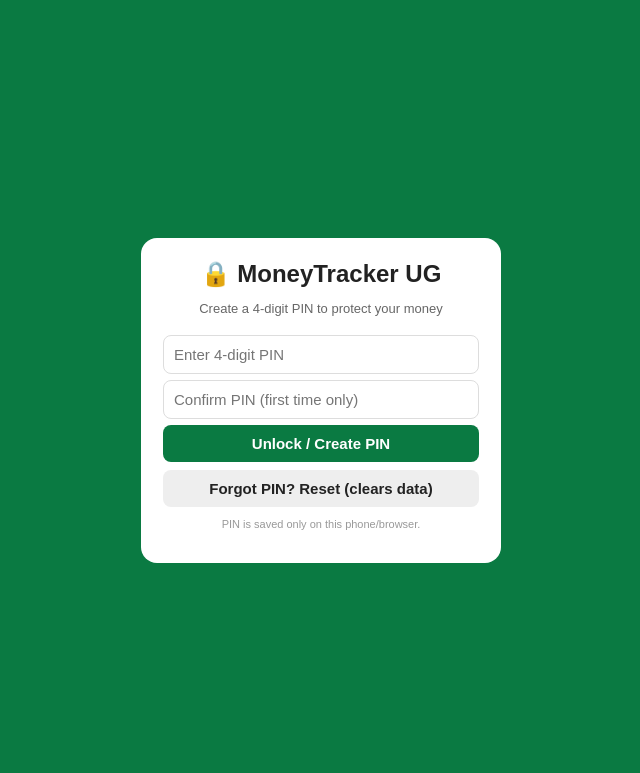
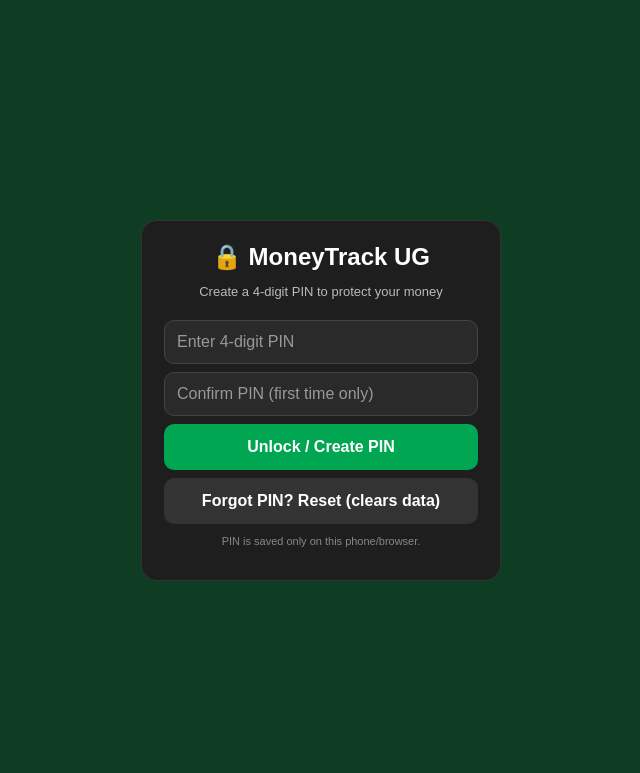
Before and after one commit to joy-sanctus/daily-tracker, a plain HTML site: page index.html in a window 1280 px wide. Shown: the top 773 px of the page, without its empty margins (319-959 px from the left). Drawn offline with Linux system fonts and the light colour scheme.

Commit message:
Update index.html

```diff
--- a/index.html
+++ b/index.html
@@ -3,106 +3,134 @@
 <head>
 <meta charset="UTF-8">
 <meta name="viewport" content="width=device-width, initial-scale=1.0">
-<title>MoneyTracker UG</title>
+<title>MoneyTrack UG</title>
 <style>
-*{box-sizing:border-box} body{font-family:Arial,sans-serif;background:#f2f4f7;margin:0;padding:12px;color:#222}
-h1{text-align:center;color:#0a7a42;margin:6px 0 2px} p.sub{text-align:center;color:#666;margin:0 0 12px;font-size:13px}
-.card{background:#fff;border-radius:12px;padding:14px;margin-bottom:12px;box-shadow:0 2px 8px rgba(0,0,0,.06)}
+*{box-sizing:border-box} body{font-family:Arial,sans-serif;background:#121212;margin:0;padding:12px;color:#e8e8e8}
+.top{background:#0f3d24;border-radius:14px;padding:16px;text-align:center;margin-bottom:12px;border:1px solid #1e5a37}
+.top h1{margin:0;font-size:26px;color:#fff;letter-spacing:.3px}
+.top p{margin:6px 0 0;color:#b8e6c8;font-size:13px;line-height:1.4}
+.card{background:#1e1e1e;border:1px solid #333;border-radius:14px;padding:14px;margin-bottom:12px}
 .row{display:flex;gap:8px;flex-wrap:wrap} .row>*{flex:1;min-width:120px}
-input,select,button{width:100%;padding:10px;border-radius:8px;border:1px solid #ddd;font-size:15px;margin-top:6px}
-button{background:#0a7a42;color:#fff;border:none;font-weight:bold;cursor:pointer}
-button.secondary{background:#eee;color:#222} button.danger{background:#c0392b}
-button.small{padding:7px;font-size:13px}
-.summary{display:flex;gap:8px;text-align:center} .summary div{flex:1;background:#f8f9fa;border-radius:10px;padding:10px}
-.summary b{font-size:18px;display:block} .inc{color:#0a7a42} .exp{color:#c0392b}
-.bar-row{display:flex;align-items:center;gap:8px;margin:6px 0;font-size:13px}
-.bar-row span:first-child{width:110px;white-space:nowrap;overflow:hidden;text-overflow:ellipsis}
-.bar{flex:1;background:#eee;height:18px;border-radius:10px;overflow:hidden} .bar i{display:block;height:100%;background:#ff7a00}
-table{width:100%;border-collapse:collapse;font-size:13px} th,td{padding:8px;border-bottom:1px solid #eee;text-align:left}
-.badge{padding:3px 8px;border-radius:20px;font-size:11px;color:#fff} .badge.Income{background:#0a7a42} .badge.Expense{background:#c0392b}
-#lockScreen{position:fixed;inset:0;background:#0a7a42;display:flex;align-items:center;justify-content:center;z-index:99;padding:16px}
-#lockBox{background:#fff;border-radius:16px;padding:22px;width:100%;max-width:360px;text-align:center}
-#lockBox h2{margin:0 0 6px} #lockBox p{color:#666;font-size:13px}
+input,select,button{width:100%;padding:12px;border-radius:10px;border:1px solid #444;font-size:16px;margin-top:8px;background:#2a2a2a;color:#fff}
+input::placeholder{color:#999}
+select option{background:#2a2a2a}
+button{background:#00a651;color:#fff;border:none;font-weight:bold;cursor:pointer;font-size:16px;padding:14px}
+button.secondary{background:#333;color:#fff} button.danger{background:#c0392b} button.small{padding:9px;font-size:13px}
+label{font-size:13px;color:#bbb}
+.summary{display:flex;gap:8px;text-align:center} .summary div{flex:1;background:#2a2a2a;border-radius:12px;padding:12px;border:1px solid #333}
+.summary b{font-size:20px;display:block} .inc{color:#2ecc71} .exp{color:#ff6b6b} .bal{color:#ffd93d}
+.bar-row{display:flex;align-items:center;gap:8px;margin:7px 0;font-size:13px}
+.bar-row span:first-child{width:110px;white-space:nowrap;overflow:hidden;text-overflow:ellipsis;color:#ddd}
+.bar{flex:1;background:#333;height:20px;border-radius:10px;overflow:hidden} .bar i{display:block;height:100%;background:#ff9500}
+table{width:100%;border-collapse:collapse;font-size:13px} th,td{padding:9px;border-bottom:1px solid #333;text-align:left}
+.badge{padding:4px 9px;border-radius:20px;font-size:11px;color:#fff} .badge.Income{background:#00a651} .badge.Expense{background:#c0392b}
+#lockScreen{position:fixed;inset:0;background:#0f3d24;display:flex;align-items:center;justify-content:center;z-index:99;padding:16px}
+#lockBox{background:#1e1e1e;border:1px solid #333;border-radius:16px;padding:22px;width:100%;max-width:360px;text-align:center;color:#fff}
+#lockBox h2{margin:0 0 6px} #lockBox p{color:#bbb;font-size:13px}
 .hidden{display:none!important}
 .year-grid{display:grid;grid-template-columns:repeat(3,1fr);gap:8px}
-.year-grid div{background:#f8f9fa;border-radius:10px;padding:8px;font-size:12px;text-align:center}
+.year-grid div{background:#2a2a2a;border:1px solid #333;border-radius:10px;padding:9px;font-size:12px;text-align:center}
+h3{margin:0 0 8px;color:#fff}
 </style>
 </head>
 <body>
 
-<!-- LOCK SCREEN -->
 <div id="lockScreen">
   <div id="lockBox">
-    <h2>🔒 MoneyTracker UG</h2>
+    <h2>🔒 MoneyTrack UG</h2>
     <p id="lockText">Create a 4-digit PIN to protect your money</p>
     <input type="password" id="pinInput" placeholder="Enter 4-digit PIN" maxlength="4" inputmode="numeric">
     <input type="password" id="pinConfirm" placeholder="Confirm PIN (first time only)" maxlength="4" inputmode="numeric" class="hidden">
     <button onclick="handlePin()">Unlock / Create PIN</button>
     <button class="secondary" onclick="forgotPin()" style="margin-top:8px">Forgot PIN? Reset (clears data)</button>
-    <p style="font-size:11px;color:#999">PIN is saved only on this phone/browser.</p>
+    <p style="font-size:11px;color:#888">PIN is saved only on this phone/browser.</p>
   </div>
 </div>
 
 <div id="app">
-<h1>MoneyTracker UG</h1>
-<p class="sub">Daily Income & Expense • UGX • Version 3 - Password + Backup</p>
 
+<!-- TOP BAR - AS YOU ASKED -->
+<div class="top">
+  <h1>MoneyTrack UG</h1>
+  <p>Daily Income &amp; expenses. UGX. Individuals, Small businesses, SACCOs, Institutions.</p>
+</div>
+
+<!-- SUMMARY - STILL AT TOP SO YOU SEE BALANCE FAST -->
 <div class="card summary">
   <div><span>Income</span><b class="inc" id="totalInc">0</b></div>
   <div><span>Expense</span><b class="exp" id="totalExp">0</b></div>
-  <div><span>Balance</span><b id="totalBal">0</b></div>
+  <div><span>Balance</span><b class="bal" id="totalBal">0</b></div>
 </div>
 
-<div class="card">
+<!-- 1. ADD TRANSACTION - FIRST THING YOU SEE -->
+<div class="card" style="border:2px solid #00a651">
+  <h3>➕ Add Transaction</h3>
+  <input id="desc" placeholder="What is it? e.g. Sold tomatoes / Lunch">
   <div class="row">
-    <div><label>Filter Month</label><select id="filterMonth"></select></div>
-    <div><label>Filter Year</label><select id="filterYear"></select></div>
+    <div><label>Type</label><select id="type" onchange="updateCats()"><option value="Income">Income 💰</option><option value="Expense">Expense 💸</option></select></div>
+    <div><label>Category</label><select id="cat"></select></div>
   </div>
   <div class="row">
-    <button onclick="exportCSV()">Export Excel (CSV)</button>
+    <div><label>Amount (UGX)</label><input type="number" id="amt" placeholder="e.g. 50000" inputmode="numeric"></div>
+    <div><label>Date</label><input type="date" id="date"></div>
+  </div>
+  <button onclick="addTx()">Add Transaction</button>
+</div>
+
+<!-- 2. FILTER -->
+<div class="card">
+  <h3>Filter</h3>
+  <div class="row">
+    <div><label>Month</label><select id="filterMonth"></select></div>
+    <div><label>Year</label><select id="filterYear"></select></div>
+  </div>
+</div>
+
+<!-- 3. WHERE DID MONEY GO -->
+<div class="card">
+  <h3>Where Did Money Go?</h3>
+  <div id="bars">No expenses yet</div>
+</div>
+
+<!-- 4. YEARLY SUMMARY -->
+<div class="card">
+  <h3>Yearly Summary - <span id="yearLabel">2026</span></h3>
+  <div class="year-grid" id="yearGrid"></div>
+</div>
+
+<!-- 5. SETTINGS CATEGORIES -->
+<div class="card">
+  <h3>Settings - Categories</h3>
+  <div class="row"><input id="newCat" placeholder="New category e.g. Transport"><select id="catType"><option>Income</option><option>Expense</option></select></div>
+  <button class="secondary" onclick="addCat()" style="margin-top:6px">Add Category</button>
+  <div id="catList" style="margin-top:8px;font-size:13px;color:#bbb"></div>
+</div>
+
+<!-- 6. TRANSACTIONS -->
+<div class="card">
+  <h3>Transactions</h3>
+  <table><thead><tr><th>Date</th><th>Desc</th><th>Cat</th><th>Type</th><th>Amount</th><th></th></tr></thead><tbody id="txList"></tbody></table>
+</div>
+
+<!-- 7. TOOLS - MOVED DOWN HERE, NEXT TO CLEAR DATA AS YOU ASKED -->
+<div class="card">
+  <h3>⚙️ Tools & Backup</h3>
+  <div class="row">
+    <button class="secondary" onclick="exportCSV()">Export Excel (CSV)</button>
     <button class="secondary" onclick="downloadBackup()">⬇ Backup Data</button>
+  </div>
+  <div class="row">
     <button class="secondary" onclick="document.getElementById('restoreFile').click()">⬆ Restore Backup</button>
     <input type="file" id="restoreFile" accept=".json" class="hidden" onchange="restoreBackup(event)">
+    <button class="secondary" onclick="lockApp()">🔒 Lock App</button>
   </div>
   <div class="row">
     <button class="secondary small" onclick="changePin()">Change PIN</button>
-    <button class="secondary small" onclick="lockApp()">Lock App</button>
+    <button class="danger" onclick="clearAll()">Clear Data</button>
   </div>
+  <p style="font-size:11px;color:#888;text-align:center;margin:10px 0 0">Backup weekly: Backup Data > Send file to WhatsApp / Drive</p>
 </div>
 
-<div class="card">
-  <h3 style="margin:0 0 6px">Add Transaction</h3>
-  <input id="desc" placeholder="Description e.g. Sold tomatoes / Lunch">
-  <div class="row">
-    <select id="type" onchange="updateCats()"><option value="Income">Income</option><option value="Expense">Expense</option></select>
-    <select id="cat"></select>
-    <input type="number" id="amt" placeholder="Amount UGX">
-  </div>
-  <div class="row"><input type="date" id="date"><button onclick="addTx()">Add Transaction</button></div>
-</div>
-
-<div class="card">
-  <h3 style="margin:0 0 6px">Where Did Money Go?</h3>
-  <div id="bars">No expenses yet</div>
-</div>
-
-<div class="card">
-  <h3 style="margin:0 0 6px">Yearly Summary - <span id="yearLabel">2026</span></h3>
-  <div class="year-grid" id="yearGrid"></div>
-</div>
-
-<div class="card">
-  <h3 style="margin:0 0 6px">Settings - Categories</h3>
-  <div class="row"><input id="newCat" placeholder="New category e.g. Transport"><select id="catType"><option>Income</option><option>Expense</option></select></div>
-  <button class="secondary" onclick="addCat()" style="margin-top:6px">Add Category</button>
-  <div id="catList" style="margin-top:8px;font-size:13px"></div>
-</div>
-
-<div class="card">
-  <h3 style="margin:0 0 6px">Transactions</h3>
-  <table><thead><tr><th>Date</th><th>Desc</th><th>Cat</th><th>Type</th><th>Amount</th><th></th></tr></thead><tbody id="txList"></tbody></table>
-  <button class="danger" onclick="clearAll()" style="margin-top:10px">Clear All Data</button>
-</div>
 </div>
 
 <script>
@@ -110,19 +138,17 @@ let txs = JSON.parse(localStorage.getItem('mt_txs')||'[]');
 let cats = JSON.parse(localStorage.getItem('mt_cats')||'{"Income":["Sales","Salary","Other"],"Expense":["Food","Transport","Rent","Airtime","Other"]}');
 const months=["Jan","Feb","Mar","Apr","May","Jun","Jul","Aug","Sep","Oct","Nov","Dec"];
 const fmt=n=>Number(n).toLocaleString('en-UG');
-
 function save(){localStorage.setItem('mt_txs',JSON.stringify(txs));localStorage.setItem('mt_cats',JSON.stringify(cats));render();}
 function updateCats(){let t=document.getElementById('type').value;let s=document.getElementById('cat');s.innerHTML=cats[t].map(c=>`<option>${c}</option>`).join('');}
 function addTx(){
   let d=document.getElementById('desc').value.trim(),a=parseFloat(document.getElementById('amt').value),dt=document.getElementById('date').value;
   if(!d||!a||!dt) return alert('Fill description, amount and date');
   txs.unshift({desc:d,type:document.getElementById('type').value,cat:document.getElementById('cat').value,amt:a,date:dt});
-  document.getElementById('desc').value='';document.getElementById('amt').value='';save();
+  document.getElementById('desc').value='';document.getElementById('amt').value='';document.getElementById('desc').focus();save();
 }
 function delTx(i){if(confirm('Delete this?')){txs.splice(i,1);save();}}
 function addCat(){let n=document.getElementById('newCat').value.trim(),t=document.getElementById('catType').value;if(!n)return;if(!cats[t].includes(n))cats[t].push(n);document.getElementById('newCat').value='';save();updateCats();}
 function clearAll(){if(confirm('Delete ALL transactions? Backup first!')){txs=[];save();}}
-
 function render(){
   let fm=document.getElementById('filterMonth').value, fy=document.getElementById('filterYear').value;
   let filtered=txs.filter(t=>{let [y,m]=t.date.split('-');return (!fm||m==fm)&&(!fy||y==fy);});
@@ -132,29 +158,25 @@ function render(){
   document.getElementById('totalExp').textContent=fmt(exp);
   document.getElementById('totalBal').textContent=fmt(inc-exp);
   document.getElementById('yearLabel').textContent=fy||'2026';
-  // bars
   let byCat={};filtered.filter(t=>t.type=='Expense').forEach(t=>byCat[t.cat]=(byCat[t.cat]||0)+t.amt);
   let max=Math.max(...Object.values(byCat),1);
   document.getElementById('bars').innerHTML=Object.keys(byCat).length?Object.entries(byCat).sort((a,b)=>b[1]-a[1]).map(([k,v])=>`<div class="bar-row"><span>${k}</span><div class="bar"><i style="width:${v/max*100}%"></i></div><b>${fmt(v)}</b></div>`).join(''):'No expenses yet';
-  // year
   let y=parseInt(fy||new Date().getFullYear());
   document.getElementById('yearGrid').innerHTML=months.map((mn,i)=>{let mm=String(i+1).padStart(2,'0');let ti=txs.filter(t=>t.date.startsWith(y+'-'+mm)&&t.type=='Income').reduce((s,t)=>s+t.amt,0);let te=txs.filter(t=>t.date.startsWith(y+'-'+mm)&&t.type=='Expense').reduce((s,t)=>s+t.amt,0);return `<div><b>${mn}</b><br><span class="inc">+${fmt(ti)}</span><br><span class="exp">-${fmt(te)}</span></div>`}).join('');
-  // list - show filtered, but delete needs original index
   document.getElementById('txList').innerHTML=filtered.map(t=>{let idx=txs.indexOf(t);return `<tr><td>${t.date}</td><td>${t.desc}</td><td>${t.cat}</td><td><span class="badge ${t.type}">${t.type}</span></td><td>${fmt(t.amt)}</td><td><button class="danger small" onclick="delTx(${idx})">X</button></td></tr>`}).join('')||'<tr><td colspan=6>No transactions</td></tr>';
   document.getElementById('catList').innerHTML='Income: '+cats.Income.join(', ')+'<br>Expense: '+cats.Expense.join(', ');
 }
 function exportCSV(){
   let rows=[['Date','Description','Category','Type','Amount']];txs.forEach(t=>rows.push([t.date,t.desc,t.cat,t.type,t.amt]));
-  let csv=rows.map(r=>r.join(',')).join('\n');let a=document.createElement('a');a.href=URL.createObjectURL(new Blob([csv],{type:'text/csv'}));a.download='moneytracker.csv';a.click();
+  let csv=rows.map(r=>r.join(',')).join('\n');let a=document.createElement('a');a.href=URL.createObjectURL(new Blob([csv],{type:'text/csv'}));a.download='moneytrack.csv';a.click();
 }
 function downloadBackup(){
   let data={txs,cats,exported:new Date().toISOString()};
-  let a=document.createElement('a');a.href=URL.createObjectURL(new Blob([JSON.stringify(data)],{type:'application/json'}));a.download='moneytracker-backup.json';a.click();alert('Backup downloaded! Save it in WhatsApp / Drive.');
+  let a=document.createElement('a');a.href=URL.createObjectURL(new Blob([JSON.stringify(data)],{type:'application/json'}));a.download='moneytrack-backup.json';a.click();alert('Backup downloaded! Save it in WhatsApp / Drive.');
 }
 function restoreBackup(e){
   let f=e.target.files[0];if(!f)return;let r=new FileReader();r.onload=()=>{try{let d=JSON.parse(r.result);if(d.txs){txs=d.txs;cats=d.cats||cats;save();alert('Restored '+txs.length+' transactions!');}else alert('Invalid backup file');}catch{alert('Invalid backup file');}};r.readAsText(f);
 }
-// PIN LOGIC
 function handlePin(){
   let pin=document.getElementById('pinInput').value, conf=document.getElementById('pinConfirm').value;
   let saved=localStorage.getItem('mt_pin');
@@ -170,13 +192,11 @@ function unlock(){document.getElementById('lockScreen').classList.add('hidden');
 function lockApp(){document.getElementById('lockScreen').classList.remove('hidden');document.getElementById('pinInput').value='';document.getElementById('lockText').textContent='Enter your PIN to unlock';document.getElementById('pinConfirm').classList.add('hidden');}
 function changePin(){let np=prompt('Enter new 4-digit PIN');if(np&&np.length===4){localStorage.setItem('mt_pin',np);alert('PIN changed');}else alert('PIN must be 4 digits');}
 function forgotPin(){if(confirm('Forgot PIN will CLEAR all data. Continue?')){localStorage.removeItem('mt_pin');localStorage.removeItem('mt_txs');txs=[];location.reload();}}
-// init filters
 let fm=document.getElementById('filterMonth');fm.innerHTML='<option value="">All Months</option>'+months.map((m,i)=>`<option value="${String(i+1).padStart(2,'0')}">${m}</option>`).join('');
 let fy=document.getElementById('filterYear');fy.innerHTML=[2025,2026,2027].map(y=>`<option ${y==2026?'selected':''}>${y}</option>`).join('');
 fm.value=String(new Date().getMonth()+1).padStart(2,'0');
 fm.onchange=fy.onchange=render;
 document.getElementById('date').value=new Date().toISOString().slice(0,10);
-// lock init
 if(!localStorage.getItem('mt_pin')){document.getElementById('pinConfirm').classList.remove('hidden');}else{document.getElementById('lockText').textContent='Enter your PIN to unlock';}
 updateCats();render();
 </script>
```
